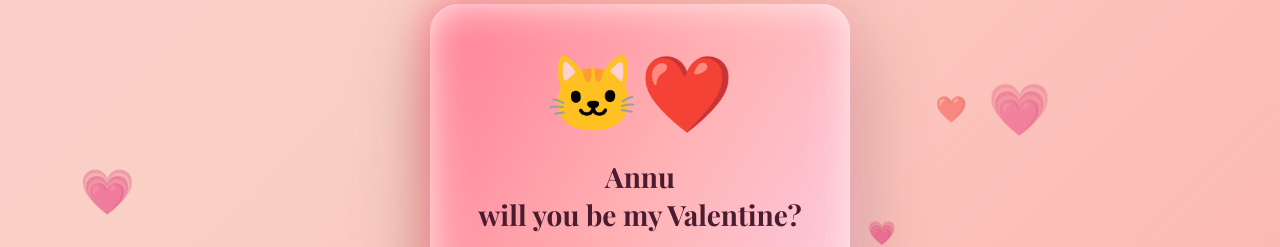
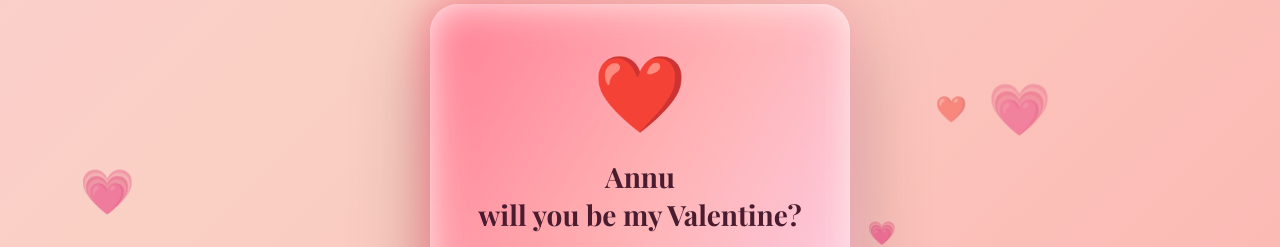
Before and after one commit to Anan-jose/Snow, a plain HTML site: page index.html in a window 1280 px wide. Shown: the part 181-428 px from the top of the page. Drawn offline with nearby package versions, Linux system fonts and the light colour scheme.

Commit message:
Update index.html

```diff
--- a/index.html
+++ b/index.html
@@ -294,7 +294,7 @@
 
   <div class="card">
 
-    <div class="emoji">🐱❤️</div>
+    <div class="emoji">❤️</div>
 
     <h2>Annu<br>will you be my Valentine?</h2>
 
```
